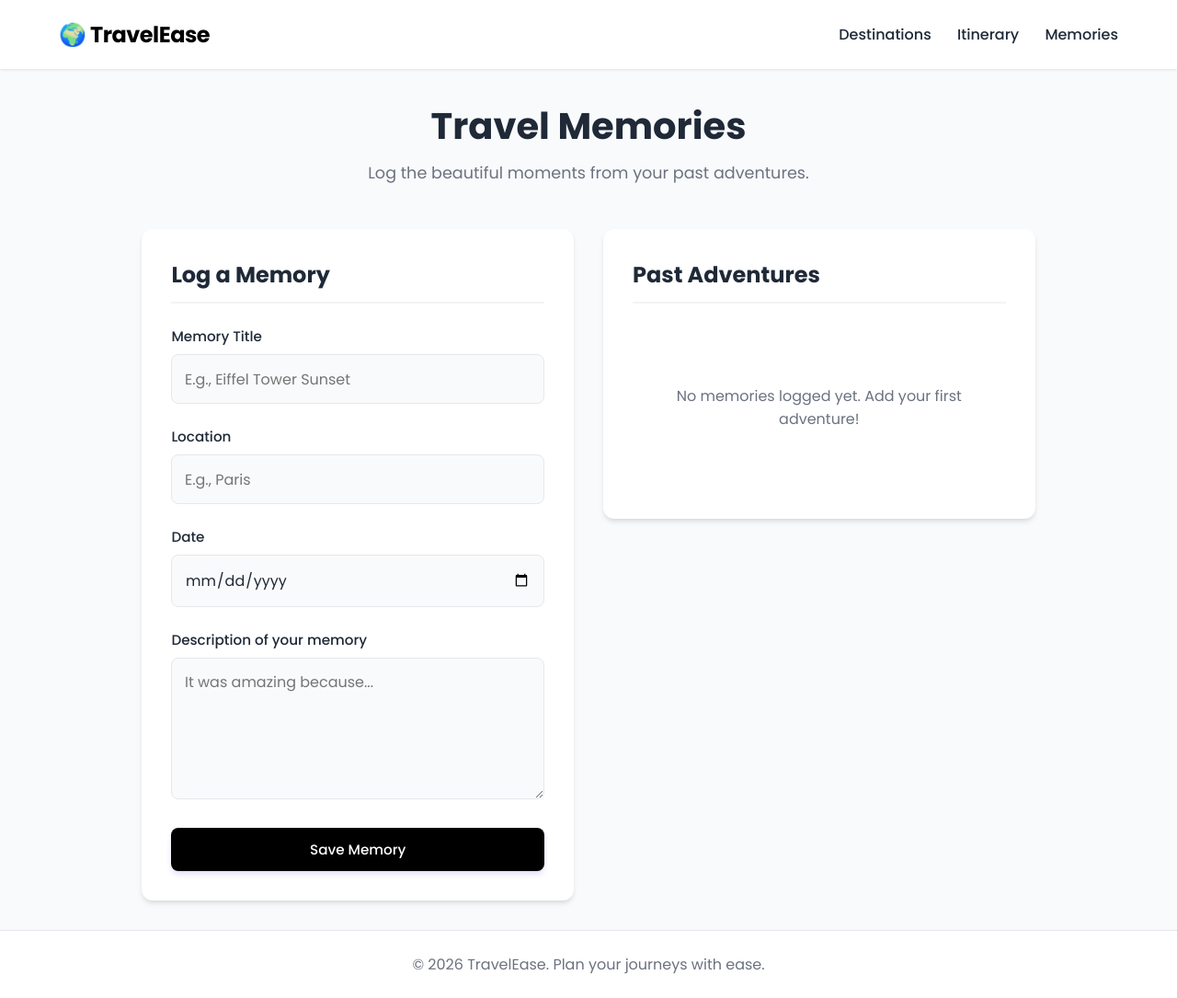
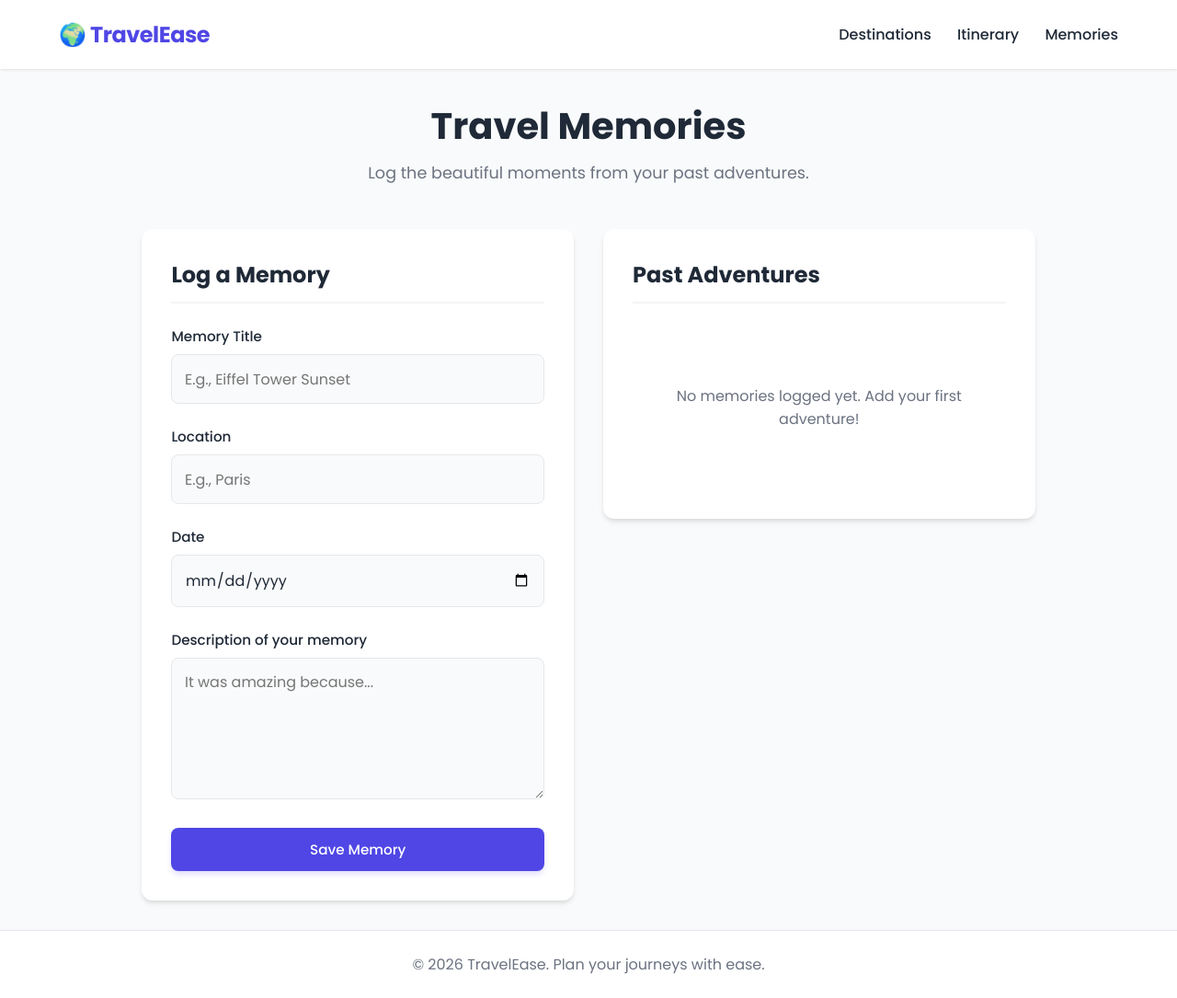
Before and after one commit to sahanasudharsan/Travel_Ease, a Flask app: page /memories in a window 1280 px wide. Shown: the whole page at 92% size. Run offline with Flask 3, Linux system fonts and the light colour scheme; data that the repository does not hold is empty.

Commit message:
Test CI/CD pipeline

```diff
--- a/static/style.css
+++ b/static/style.css
@@ -1,5 +1,5 @@
 :root {
-    --primary-color: #000000;
+    --primary-color: #4f46e5;
     --primary-hover: #4338CA;
     --secondary-color: #F3F4F6;
     --text-dark: #1F2937;
```
